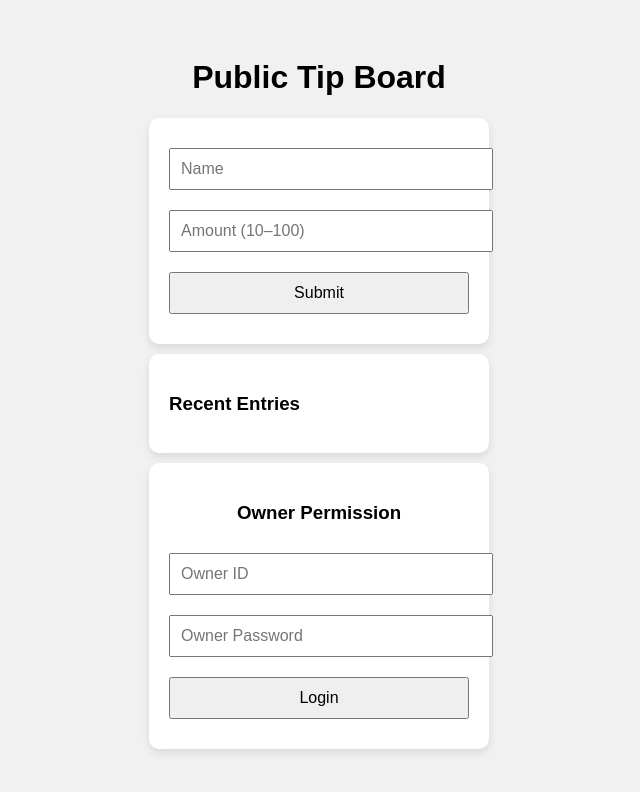
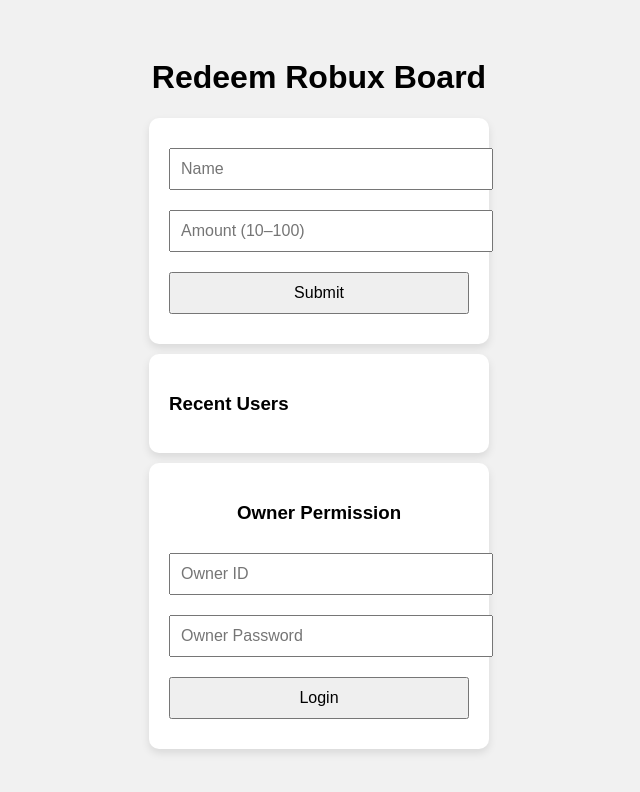
Before and after one commit to TeriMixaSam/robuxsystem, a plain HTML site: page index.html in a window 1280 px wide. Shown: the whole page, without its empty margins (321-961 px from the left). Drawn offline with Linux system fonts and the light colour scheme; no server answers.

Commit message:
Update index.html

```diff
--- a/index.html
+++ b/index.html
@@ -56,7 +56,7 @@
   </style>
 </head>
 <body>
-  <h1>Public Tip Board</h1>
+  <h1>Redeem Robux Board</h1>
 
   <div class="form-container">
     <input type="text" id="name" placeholder="Name">
@@ -68,7 +68,7 @@
   </div>
 
   <div class="board">
-    <h3>Recent Entries</h3>
+    <h3>Recent Users</h3>
     <div id="entries"></div>
   </div>
 
```
